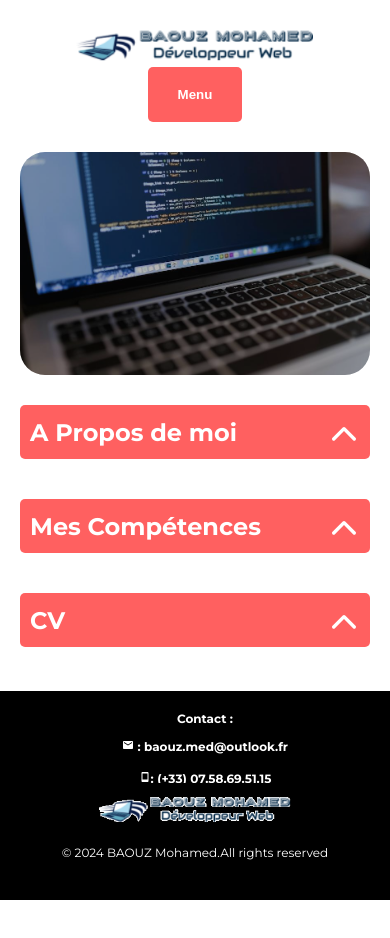
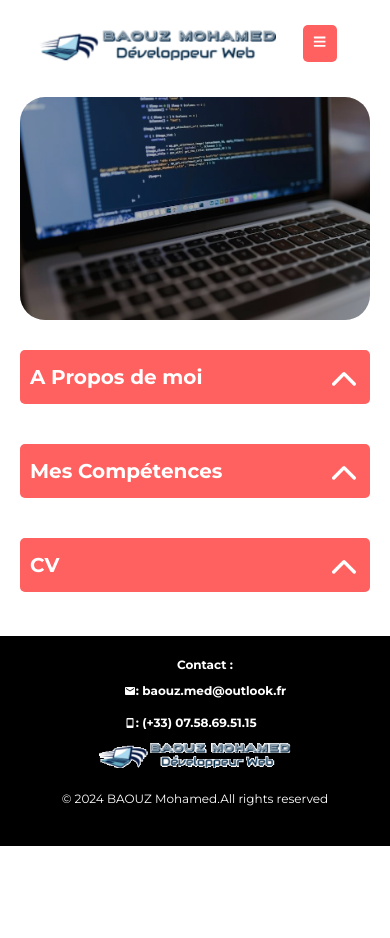
Before and after one commit to Mbaouz/PortFolio_BAOUZ_Mohamed, a React (Create React App) app: page /about in a window 390 px wide. Shown: the top 938 px of the page. After the commit the page ends 864 px from the top, so only its background shows below. Built offline with nearby package versions, Linux system fonts and the light colour scheme.

Commit message:
integration menu dans header

```diff
--- a/src/Components/Collapse/collapse.scss
+++ b/src/Components/Collapse/collapse.scss
@@ -1,3 +1,4 @@
+
 
     .back-img-about {
         display: flex;
@@ -96,4 +97,12 @@
         .collapse-contain-about {
             margin: 20px;
         }
+
+        .collapse-text {
+            font-size: 16px;
+            line-height:20px;
+        }
+        .collapse-item{
+            h3{font-size: 20px;}
+        }
     }
--- a/src/Components/Footer/footer.scss
+++ b/src/Components/Footer/footer.scss
@@ -8,10 +8,10 @@
     justify-content: center;
     align-items: center;
     flex-direction: column;
-    height: 209px;
+    height: 210px;
     margin: 0 auto;
     background-color: rgba(0, 0, 0, 1);
-    position:relative;
+
    .contact{
     color: white;
     display: flex;
@@ -20,7 +20,11 @@
     gap: 20px;
     align-self: center;
 
-
+    .mail{
+        display:flex;
+        align-items: center;
+        span{ text-align:center;}
+    }
     h4{
         margin: 0;
         font-family: Montserrat;
@@ -49,9 +53,6 @@
 
         p {
             font-size: 12px;
-
-
-
             span {
              display: flex;
              flex-wrap: wrap;
@@ -67,10 +68,8 @@
 
  .contact{
 
-
   h4{
      font-size:12px;
-
   }
 }
 
@@ -91,7 +90,4 @@
     }
 
 }
-
-
-
 }
--- a/src/Components/Header/header.scss
+++ b/src/Components/Header/header.scss
@@ -1,7 +1,6 @@
 .header-contain {
     display: flex;
     justify-content: space-between;
-
     margin: 50px ;
     align-items: center;
     .menu-display{display:none;}
@@ -117,7 +116,8 @@
     .header-contain{
         display: flex;
         justify-content: center;
-        flex-direction:column;
+        align-content: center;
+        flex-direction: row;
         margin:20px;
 
         .menu-display {
@@ -128,14 +128,10 @@
         .nav {
 
             display:none;
-            grid-template-columns: repeat(2 , 1fr);
-            margin-left: 50px;
-            grid-row-gap: 5px;
-
         }
 
         img {
-            display:block;
+            display:flex;
             height:47px;
         }
     }
--- a/src/Components/Menu/Menu.jsx
+++ b/src/Components/Menu/Menu.jsx
@@ -3,7 +3,7 @@ import React, { useState } from 'react';
 import { NavLink } from 'react-router-dom';
 import './menu.scss';
 import '../Header/header.scss';
-
+import { FaBars } from 'react-icons/fa';
 
 const Nav = () => {
     const [isDropdownOpen, setDropdownOpen] = useState(false);
@@ -20,7 +20,7 @@ const Nav = () => {
       <nav className="navM">
 
         <div className="dropdown"  onMouseLeave={closeDropdown} >
-          <button className="dropdown-toggle" onClick={toggleDropdown}>Menu</button>
+          <button className="dropdown-toggle" onClick={toggleDropdown}><FaBars/></button>
           {isDropdownOpen && (
             <div className="dropdown-menu">
               <NavLink to="/">Accueil</NavLink>
--- a/src/Components/Menu/menu.scss
+++ b/src/Components/Menu/menu.scss
@@ -2,11 +2,10 @@
     display: flex;
     align-items: center;
     justify-content: space-between;
-    background-color:  rgba(255, 96, 96, 1) ;
     padding: 10px 20px;
     border-radius: 5px;
     font-family: "Montserrat";
-
+    height:15px;
    a  {
     color: white;
     text-decoration: none;
@@ -25,6 +24,7 @@
     padding: 10px;
     transition: color 0.3s;
     font-weight: 700;
+
    &:hover{
 
     color: #007bff;
@@ -37,9 +37,9 @@
     position: relative;
 
     button{
-    border: none;
-    background-color: transparent;
-
+    border:none;
+    background-color:rgba(255, 96, 96, 1);
+    border-radius: 5px;
 
     }
   }
@@ -47,7 +47,7 @@
   .dropdown-menu {
     position: absolute;
     top: 100%;
-    left: 0;
+    left: -80px;
     background-color: #333;
     display: flex;
     flex-direction: column;
```
Also changed, not shown: src/Components/Cv/Cv.jsx (added), src/Components/Cv/cv.scss (added).
